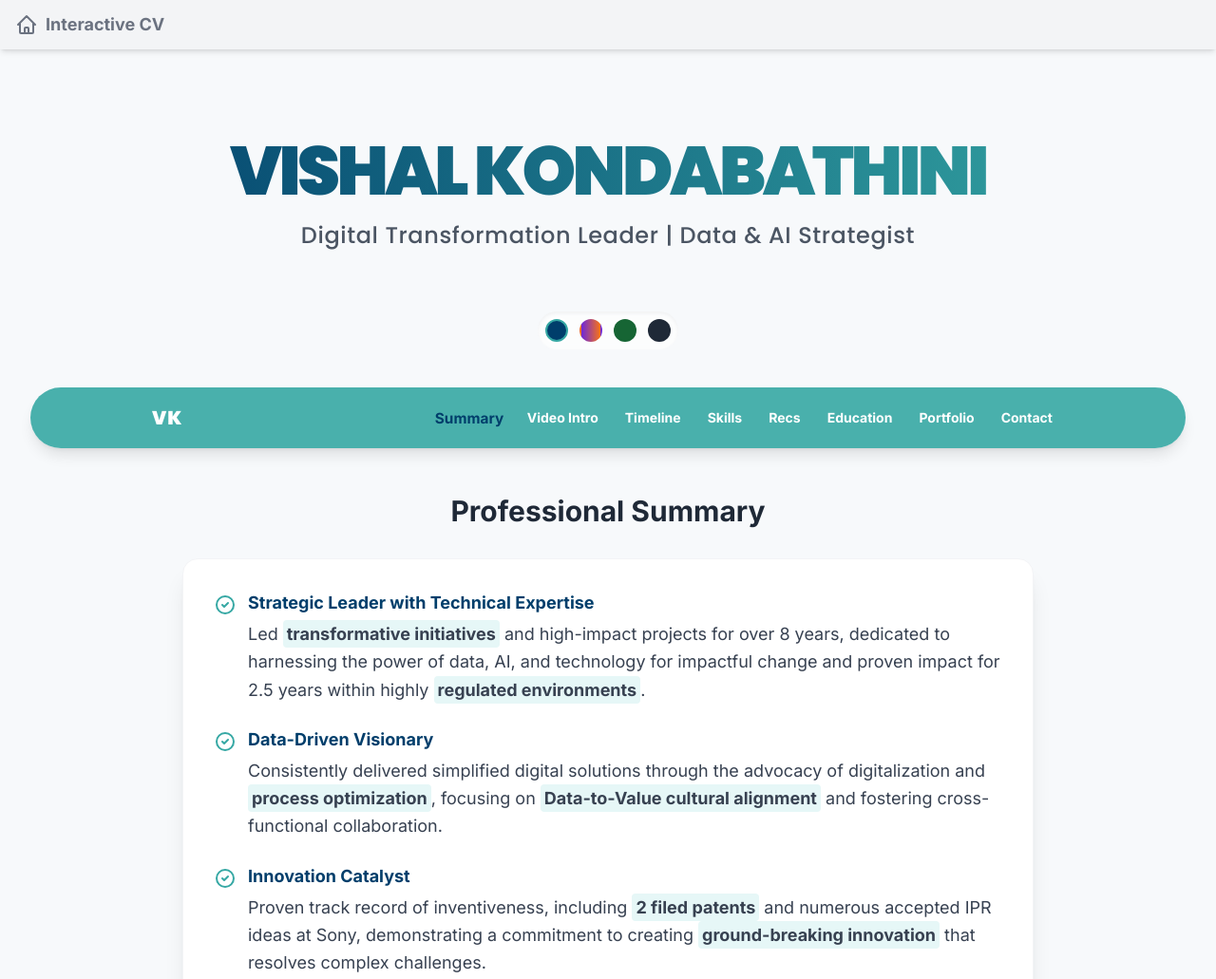
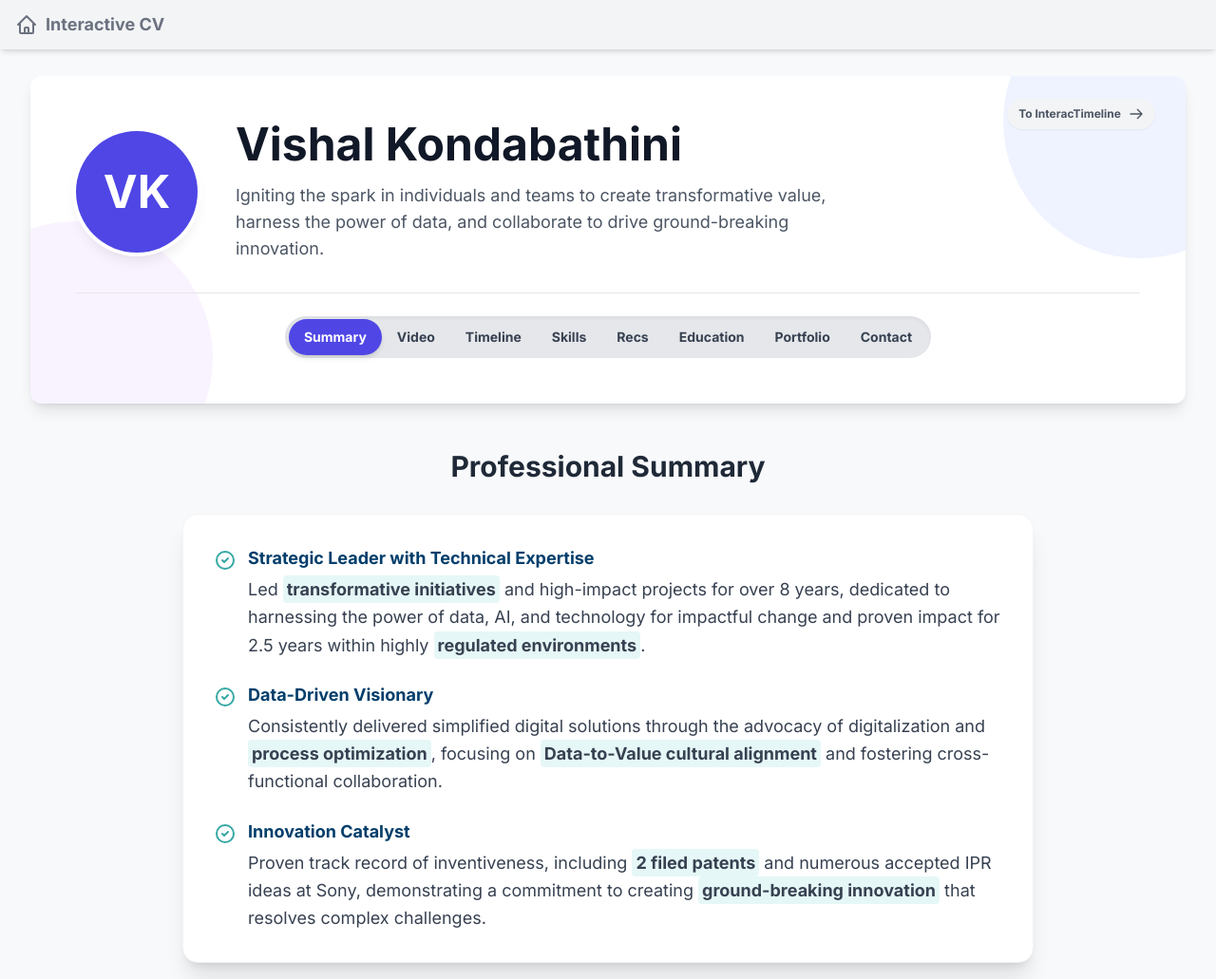
Before and after one commit to viskon/viskon.github.io, a plain HTML site: page interactcv.html in a window 1280 px wide. Shown: the top 1031 px of the page at 95% size. Drawn offline with nearby package versions, Linux system fonts and the light colour scheme.

Commit message:
Updated Theme

```diff
--- a/interactcv.html
+++ b/interactcv.html
@@ -182,34 +182,7 @@
         .loader { margin: 1rem auto; width: 24px; height: 24px; border: 3px solid #f3f3f3; border-top: 3px solid var(--color-accent); border-radius: 50%; animation: spin 1s linear infinite; }
         @keyframes spin { 0% { transform: rotate(0deg); } 100% { transform: rotate(360deg); } }
         .company-logo { width: 48px; height: 48px; object-fit: contain; }
-        .theme-button {
-            width: 24px;
-            height: 24px;
-            border-radius: 50%;
-            cursor: pointer;
-            border: 2px solid transparent;
-            transition: transform 0.2s, border-color 0.2s;
-        }
-        .theme-button:hover {
-            transform: scale(1.15);
-        }
-        .theme-button.active {
-            border-color: var(--color-accent);
-            box-shadow: 0 0 0 2px white;
-        }
-        #mobile-menu {
-            transform: translateY(-20px) scale(0.95);
-            opacity: 0;
-            max-height: 0;
-            transition: transform 0.3s ease-out, opacity 0.3s ease-out, max-height 0.3s ease-out;
-            pointer-events: none;
-        }
-        #mobile-menu.menu-open {
-            transform: translateY(0) scale(1);
-            opacity: 1;
-            max-height: 500px;
-            pointer-events: auto;
-        }
+
         @media print {
             body {
                 background-color: #fff;
@@ -289,64 +262,63 @@
     </nav>
     <!-- App Container: Added pt-16 to offset the fixed global navigation bar -->
     <div id="app-container" class="max-w-7xl mx-auto px-4 sm:px-6 lg:px-8 pt-20">
-        <header class="text-center py-12 md:py-16">
-            <h1 class="header-font text-5xl md:text-7xl font-black tracking-tighter bg-gradient-to-r from-[var(--color-header-gradient-from)] to-[var(--color-header-gradient-to)] text-transparent bg-clip-text pb-2">VISHAL KONDABATHINI</h1>
-            <h2 class="header-font mt-2 text-xl md:text-2xl font-medium text-gray-600 tracking-wide">Digital Transformation Leader | Data & AI Strategist</h2>
-        </header>
-
-        <div id="theme-switcher" class="flex justify-center items-center space-x-3 mb-10 p-2 bg-white/60 rounded-full shadow-inner backdrop-blur-sm max-w-min mx-auto">
-            <button data-theme="default" class="theme-button" title="Default Theme" style="background-color: #003E6B;"></button>
-            <button data-theme="sunset" class="theme-button" title="Sunset Theme" style="background: linear-gradient(to right, #6D28D9, #F97316);"></button>
-            <button data-theme="forest" class="theme-button" title="Forest Theme" style="background-color: #166534;"></button>
-            <button data-theme="monochrome" class="theme-button" title="Monochrome Theme" style="background-color: #1F2937;"></button>
+        <header class="bg-white rounded-xl shadow-lg p-8 md:p-12 mb-12 overflow-hidden relative">
+             <a href="https://viskon.github.io/interactimeline.html" class="absolute top-6 right-8 z-20 flex items-center space-x-2 px-3 py-2 bg-gray-100 hover:bg-indigo-100 hover:text-indigo-700 text-gray-600 rounded-full transition-all duration-300 shadow-sm hover:shadow-md" title="To InteracTimeline">
+                <span class="text-xs font-semibold">To InteracTimeline</span>
+                <svg xmlns="http://www.w3.org/2000/svg" class="h-4 w-4" fill="none" viewBox="0 0 24 24" stroke="currentColor" stroke-width="2">
+                    <path stroke-linecap="round" stroke-linejoin="round" d="M14 5l7 7m0 0l-7 7m7-7H3" />
+                </svg>
+            </a>
+            <div class="absolute top-0 right-0 -mt-24 -mr-24 w-72 h-72 bg-indigo-100 rounded-full opacity-50"></div>
+            <div class="absolute bottom-0 left-0 -mb-24 -ml-24 w-72 h-72 bg-purple-100 rounded-full opacity-50"></div>
+            <div class="relative z-10 flex flex-col md:flex-row items-center text-center md:text-left">
+                <div class="flex-shrink-0 mb-6 md:mb-0 md:mr-10">
+                    <div class="w-32 h-32 bg-indigo-600 rounded-full flex items-center justify-center text-white text-5xl font-bold shadow-lg ring-4 ring-white">
+                        VK
                     </div>
-
-        <!-- Sticky Navbar: Changed top-4 to top-16 to stick below the global nav bar -->
-        <nav id="navbar" class="sticky top-16 z-50 backdrop-blur-sm shadow-lg rounded-full mb-12">
-            <div class="max-w-5xl mx-auto px-4 sm:px-6 lg:px-8">
-                <div class="flex items-center justify-between h-16">
-                    <div class="flex-shrink-0">
-                         <a href="#" class="text-white text-xl font-bold header-font tracking-wider">VK</a>
                 </div>
-                    <div class="hidden md:flex items-center space-x-1">
-                        <a href="#summary" class="text-white hover:text-[var(--color-primary)] transition-all px-3 py-2 rounded-md text-sm font-bold">Summary</a>
-                        <a href="#video" class="text-white hover:text-[var(--color-primary)] transition-all px-3 py-2 rounded-md text-sm font-bold">Video Intro</a>
-                        <a href="#timeline" class="text-white hover:text-[var(--color-primary)] transition-all px-3 py-2 rounded-md text-sm font-bold">Timeline</a>
-                        <a href="#skills" class="text-white hover:text-[var(--color-primary)] transition-all px-3 py-2 rounded-md text-sm font-bold">Skills</a>
-                        <a href="#recommendations" class="text-white hover:text-[var(--color-primary)] transition-all px-3 py-2 rounded-md text-sm font-bold">Recs</a>
-                        <a href="#education" class="text-white hover:text-[var(--color-primary)] transition-all px-3 py-2 rounded-md text-sm font-bold">Education</a>
-                        <a href="#portfolio" class="text-white hover:text-[var(--color-primary)] transition-all px-3 py-2 rounded-md text-sm font-bold">Portfolio</a>
-                        <a href="#contact" class="text-white hover:text-[var(--color-primary)] transition-all px-3 py-2 rounded-md text-sm font-bold">Contact</a>
+                <div>
+                    <h1 class="text-4xl md:text-5xl font-bold text-gray-900">Vishal Kondabathini</h1>
+                    <p class="text-lg text-gray-600 mt-4 max-w-2xl">
+                        Igniting the spark in individuals and teams to create transformative value, harness the power of data, and collaborate to drive ground-breaking innovation.
+                    </p>
                 </div>
-                    <div class="-mr-2 flex md:hidden">
-                        <button type="button" id="mobile-menu-button" class="bg-white/20 inline-flex items-center justify-center p-2 rounded-md text-white hover:bg-white/30 focus:outline-none" aria-controls="mobile-menu" aria-expanded="false">
-                            <span class="sr-only">Open main menu</span>
-                            <svg id="hamburger-icon" class="block h-6 w-6" xmlns="http://www.w3.org/2000/svg" fill="none" viewBox="0 0 24 24" stroke="currentColor" aria-hidden="true"><path stroke-linecap="round" stroke-linejoin="round" stroke-width="2" d="M4 6h16M4 12h16M4 18h16"></path></svg>
-                            <svg id="close-icon" class="hidden h-6 w-6" xmlns="http://www.w3.org/2000/svg" fill="none" viewBox="0 0 24 24" stroke="currentColor" aria-hidden="true"><path stroke-linecap="round" stroke-linejoin="round" stroke-width="2" d="M6 18L18 6M6 6l12 12"></path></svg>
+            </div>
+             <!-- Enhanced Toggle Switch -->
+            <div class="relative z-10 mt-8 pt-6 border-t border-gray-200 flex flex-col items-center">
+                <div id="view-switcher" class="relative bg-gray-200 rounded-full p-1 flex items-center flex-wrap justify-center shadow-inner">
+                    <div id="switcher-bg" class="absolute h-[85%] top-[7.5%] bg-indigo-600 rounded-full transition-all duration-300 ease-in-out shadow-md"></div>
+                    <button data-target="#summary" class="switcher-btn relative z-10 px-4 py-2 text-sm font-semibold rounded-full transition-colors duration-300 flex items-center space-x-2">
+                        <span>Summary</span>
+                    </button>
+                     <button data-target="#video" class="switcher-btn relative z-10 px-4 py-2 text-sm font-semibold rounded-full transition-colors duration-300 flex items-center space-x-2">
+                        <span>Video</span>
+                    </button>
+                    <button data-target="#timeline" class="switcher-btn relative z-10 px-4 py-2 text-sm font-semibold rounded-full transition-colors duration-300 flex items-center space-x-2">
+                        <span>Timeline</span>
+                    </button>
+                    <button data-target="#skills" class="switcher-btn relative z-10 px-4 py-2 text-sm font-semibold rounded-full transition-colors duration-300 flex items-center space-x-2">
+                        <span>Skills</span>
+                    </button>
+                    <button data-target="#recommendations" class="switcher-btn relative z-10 px-4 py-2 text-sm font-semibold rounded-full transition-colors duration-300 flex items-center space-x-2">
+                        <span>Recs</span>
+                    </button>
+                    <button data-target="#education" class="switcher-btn relative z-10 px-4 py-2 text-sm font-semibold rounded-full transition-colors duration-300 flex items-center space-x-2">
+                        <span>Education</span>
+                    </button>
+                    <button data-target="#portfolio" class="switcher-btn relative z-10 px-4 py-2 text-sm font-semibold rounded-full transition-colors duration-300 flex items-center space-x-2">
+                        <span>Portfolio</span>
+                    </button>
+                    <button data-target="#contact" class="switcher-btn relative z-10 px-4 py-2 text-sm font-semibold rounded-full transition-colors duration-300 flex items-center space-x-2">
+                        <span>Contact</span>
                     </button>
                 </div>
             </div>
-            </div>
-        </nav>
-
-        <!-- Mobile Menu Panel: Changed top-24 to top-36 to appear below the sticky nav -->
-        <div id="mobile-menu" class="md:hidden fixed top-36 left-4 right-4 z-40 bg-[var(--color-accent-translucent)] backdrop-blur-md rounded-2xl shadow-xl overflow-hidden">
-             <div class="px-2 pt-2 pb-3 space-y-1 sm:px-3 text-center">
-                <a href="#summary" class="text-white hover:bg-white/20 block px-3 py-2 rounded-md text-base font-medium">Summary</a>
-                <a href="#video" class="text-white hover:bg-white/20 block px-3 py-2 rounded-md text-base font-medium">Video Intro</a>
-                <a href="#timeline" class="text-white hover:bg-white/20 block px-3 py-2 rounded-md text-base font-medium">Timeline</a>
-                <a href="#skills" class="text-white hover:bg-white/20 block px-3 py-2 rounded-md text-base font-medium">Skills</a>
-                <a href="#recommendations" class="text-white hover:bg-white/20 block px-3 py-2 rounded-md text-base font-medium">Recs</a>
-                <a href="#education" class="text-white hover:bg-white/20 block px-3 py-2 rounded-md text-base font-medium">Education</a>
-                <a href="#portfolio" class="text-white hover:bg-white/20 block px-3 py-2 rounded-md text-base font-medium">Portfolio</a>
-                <a href="#contact" class="text-white hover:bg-white/20 block px-3 py-2 rounded-md text-base font-medium">Contact</a>
-            </div>
-        </div>
-
+        </header>
 
         <main class="mb-24">
-            <!-- Sections: Changed scroll-mt-24 to scroll-mt-36 for proper anchor link positioning -->
-            <section id="summary" class="scroll-mt-36 scroll-animate">
+            <!-- Sections: Changed scroll-mt-24 for proper anchor link positioning -->
+            <section id="summary" class="scroll-mt-24 scroll-animate">
                 <div class="text-center">
                     <h3 class="text-3xl font-bold text-gray-800">Professional Summary</h3>
                 </div>
@@ -387,7 +359,7 @@
 
             <div class="w-1/4 mx-auto my-12 h-px bg-gray-200"></div>
 
-            <section id="video" class="scroll-mt-36 scroll-animate">
+            <section id="video" class="scroll-mt-24 scroll-animate">
                 <div class="text-center">
                     <h3 class="header-font text-3xl md:text-4xl font-black text-gray-800 tracking-tight">
                          <i class="fas fa-video color-accent mr-2"></i>How did I get things done?
@@ -410,14 +382,14 @@
 
             <div class="w-1/4 mx-auto my-12 h-px bg-gray-200"></div>
 
-            <section id="timeline" class="scroll-mt-36 scroll-animate">
+            <section id="timeline" class="scroll-mt-24 scroll-animate">
                 <h3 class="text-3xl font-bold text-center text-gray-800">Career Timeline</h3>
                 <p class="text-center mt-2 text-lg text-gray-600">Click on each company to see role details and key accomplishments.</p>
                 <div class="mt-12 max-w-3xl mx-auto border-l-2 border-[var(--color-primary)] pl-8">
                     <!-- Timeline content generated by JS --></div>
             </section>
 
-            <section id="skills" class="scroll-mt-36 scroll-animate">
+            <section id="skills" class="scroll-mt-24 scroll-animate">
                 <h3 class="text-3xl font-bold text-center text-gray-800">Core Competencies</h3>
                 <p class="text-center mt-2 text-lg text-gray-600">A holistic view of my capabilities across strategic, data, and technical domains.</p>
 
@@ -460,7 +432,7 @@
 
             <div class="w-1/4 mx-auto my-12 h-px bg-gray-200"></div>
 
-            <section id="recommendations" class="scroll-mt-36 scroll-animate">
+            <section id="recommendations" class="scroll-mt-24 scroll-animate">
                 <h3 class="text-3xl font-bold text-center text-gray-800">Peer & Leader Recommendations</h3>
                 <p class="text-center mt-2 max-w-4xl mx-auto text-lg text-gray-600">Selected quotes that summarize feedback received from managers, guides, and peers across my career.</p>
                 <div id="recommendations-grid" class="mt-12 grid grid-cols-1 md:grid-cols-2 gap-8 max-w-6xl mx-auto">
@@ -469,7 +441,7 @@
 
             <div class="w-1/4 mx-auto my-12 h-px bg-gray-200"></div>
 
-            <section id="education" class="scroll-mt-36 scroll-animate">
+            <section id="education" class="scroll-mt-24 scroll-animate">
                 <h3 class="text-3xl font-bold text-center text-gray-800">Formal Education</h3>
                 <div class="mt-8 max-w-3xl mx-auto">
                     <div class="bg-white p-6 rounded-2xl shadow-lg border border-gray-100">
@@ -519,7 +491,7 @@
 
             <div class="w-1/4 mx-auto my-12 h-px bg-gray-200"></div>
 
-            <section id="portfolio" class="scroll-mt-36 scroll-animate">
+            <section id="portfolio" class="scroll-mt-24 scroll-animate">
                 <h3 class="text-3xl font-bold text-center text-gray-800">Digitalization Project Portfolio</h3>
                 <p class="text-center mt-2 max-w-4xl mx-auto text-lg text-gray-600">A snapshot of enterprise-grade solutions where I acted as Solution Architect and Product Owner, delivering value in regulated environments.</p>
 
@@ -529,7 +501,7 @@
 
             <div class="w-1/4 mx-auto my-12 h-px bg-gray-200"></div>
 
-            <section id="contact" class="scroll-mt-36 scroll-animate">
+            <section id="contact" class="scroll-mt-24 scroll-animate">
                  <h3 class="text-3xl font-bold text-center text-gray-800">Get In Touch</h3>
                  <p class="text-center mt-2 max-w-4xl mx-auto text-lg text-gray-600">I'm always open to discussing new projects, creative ideas, or opportunities to be part of an ambitious vision.</p>
                 <div class="mt-8 max-w-lg mx-auto bg-white p-8 rounded-2xl shadow-xl border border-gray-100 flex justify-center items-center space-x-8">
@@ -985,39 +957,64 @@ document.addEventListener('DOMContentLoaded', () => {
         });
     });
 
-    const navLinks = document.querySelectorAll('nav a');
-    navLinks.forEach(link => {
-        link.addEventListener('click', (e) => {
-            const targetId = e.currentTarget.getAttribute('href');
-
-            // Only handle internal anchor links for smooth scrolling
-            if (targetId && targetId.startsWith('#')) {
-                e.preventDefault(); // Prevent default only for smooth scroll links
-
-                if (targetId === '#') {
-                    window.scrollTo({ top: 0, behavior: 'smooth' });
-                    return;
-                }
-
-                const targetElement = document.querySelector(targetId);
-                if(targetElement) {
-                    targetElement.scrollIntoView({ behavior: 'smooth', block: 'start' });
-                }
-            }
-            // For external links (like the one in the global nav), do nothing and let the browser navigate.
-        });
-    });
-
     const backToTopButton = document.getElementById('back-to-top');
     window.addEventListener('scroll', () => { window.scrollY > 300 ? backToTopButton.classList.add('show') : backToTopButton.classList.remove('show'); });
     backToTopButton.addEventListener('click', () => { window.scrollTo({ top: 0, behavior: 'smooth' }); });
 
-    const sections = document.querySelectorAll('section');
+    const sections = document.querySelectorAll('section[id]');
+
+    // --- View Switcher Logic ---
+    const viewSwitcher = document.getElementById('view-switcher');
+    if (viewSwitcher) {
+        const switcherBg = document.getElementById('switcher-bg');
+        const switcherButtons = viewSwitcher.querySelectorAll('.switcher-btn');
+        let activeSwitcherButton = switcherButtons[0];
+
+        const updateSwitcherUI = (button, immediate = false) => {
+            if (!button) return;
+
+            if (immediate) {
+                switcherBg.style.transition = 'none';
+            } else {
+                switcherBg.style.transition = 'all 0.3s ease-in-out';
+            }
+
+            switcherBg.style.width = `${button.offsetWidth}px`;
+            switcherBg.style.left = `${button.offsetLeft}px`;
+
+            switcherButtons.forEach(btn => {
+                btn.classList.remove('text-white');
+                btn.classList.add('text-gray-700');
+            });
+            button.classList.add('text-white');
+            button.classList.remove('text-gray-700');
+            activeSwitcherButton = button;
+
+            if (immediate) {
+               switcherBg.offsetHeight;
+               switcherBg.style.transition = '';
+            }
+        };
+
+        switcherButtons.forEach(button => {
+            button.addEventListener('click', () => {
+                const targetId = button.dataset.target;
+                const targetElement = document.querySelector(targetId);
+                if (targetElement) {
+                    targetElement.scrollIntoView({ behavior: 'smooth', block: 'start' });
+                }
+            });
+        });
+
+        window.addEventListener('resize', () => updateSwitcherUI(activeSwitcherButton, true));
+        updateSwitcherUI(activeSwitcherButton, true);
+
         const observer = new IntersectionObserver((entries) => {
             entries.forEach(entry => {
-            const navLink = document.querySelector(`nav a[href="#${entry.target.id}"]`);
+                // Animation logic
                 if (entry.isIntersecting) {
                     entry.target.classList.add('is-visible');
+                    // Progress bar logic
                     if (entry.target.id === 'skills') {
                         document.querySelectorAll('.progress-bar-fill').forEach(bar => {
                             const levelName = bar.parentElement.previousElementSibling.querySelector('span:last-child').textContent;
@@ -1025,40 +1022,21 @@ document.addEventListener('DOMContentLoaded', () => {
                             setTimeout(() => { bar.style.width = `${levelData.percent}%`; }, 200);
                         });
                     }
-                if (navLink) {
-                    navLinks.forEach(link => link.classList.remove('active'));
-                    navLink.classList.add('active');
                 }
+
+                // Switcher UI update logic
+                const correspondingButton = viewSwitcher.querySelector(`.switcher-btn[data-target="#${entry.target.id}"]`);
+                if (correspondingButton && entry.intersectionRatio > 0.5) {
+                     updateSwitcherUI(correspondingButton);
                 }
             });
-    }, { rootMargin: "-30% 0px -30% 0px" });
-    sections.forEach(section => { section.classList.add('scroll-animate'); observer.observe(section); });
+        }, { threshold: 0.5 });
 
-    // --- Mobile Menu Toggle ---
-    const mobileMenuButton = document.getElementById('mobile-menu-button');
-    const mobileMenu = document.getElementById('mobile-menu');
-    const hamburgerIcon = document.getElementById('hamburger-icon');
-    const closeIcon = document.getElementById('close-icon');
-
-    const toggleMenu = () => {
-        const isExpanded = mobileMenu.classList.contains('menu-open');
-        mobileMenuButton.setAttribute('aria-expanded', !isExpanded);
-        mobileMenu.classList.toggle('menu-open');
-        hamburgerIcon.classList.toggle('hidden');
-        closeIcon.classList.toggle('hidden');
-    };
-
-    mobileMenuButton.addEventListener('click', toggleMenu);
-
-    const mobileMenuLinks = mobileMenu.querySelectorAll('a');
-    mobileMenuLinks.forEach(link => {
-        link.addEventListener('click', () => {
-            if (mobileMenu.classList.contains('menu-open')) {
-                toggleMenu();
+        sections.forEach(section => {
+            section.classList.add('scroll-animate');
+            observer.observe(section);
+        });
     }
-        });
-    });
-
 
     // --- Theme Switcher ---
     const themeButtons = document.querySelectorAll('.theme-button');
@@ -1077,12 +1055,8 @@ document.addEventListener('DOMContentLoaded', () => {
         localStorage.setItem('cv-theme', theme);
     }
 
-    themeButtons.forEach(button => {
-        button.addEventListener('click', () => {
-            applyTheme(button.dataset.theme);
-        });
-    });
-
+    // Since the theme switcher is removed from the body, this code won't find buttons, but it's harmless to keep.
+    // If you re-add a theme switcher, this will work.
     const savedTheme = localStorage.getItem('cv-theme') || 'default';
     applyTheme(savedTheme);
 
```
Lines whose indentation alone changed are shown as unchanged.
